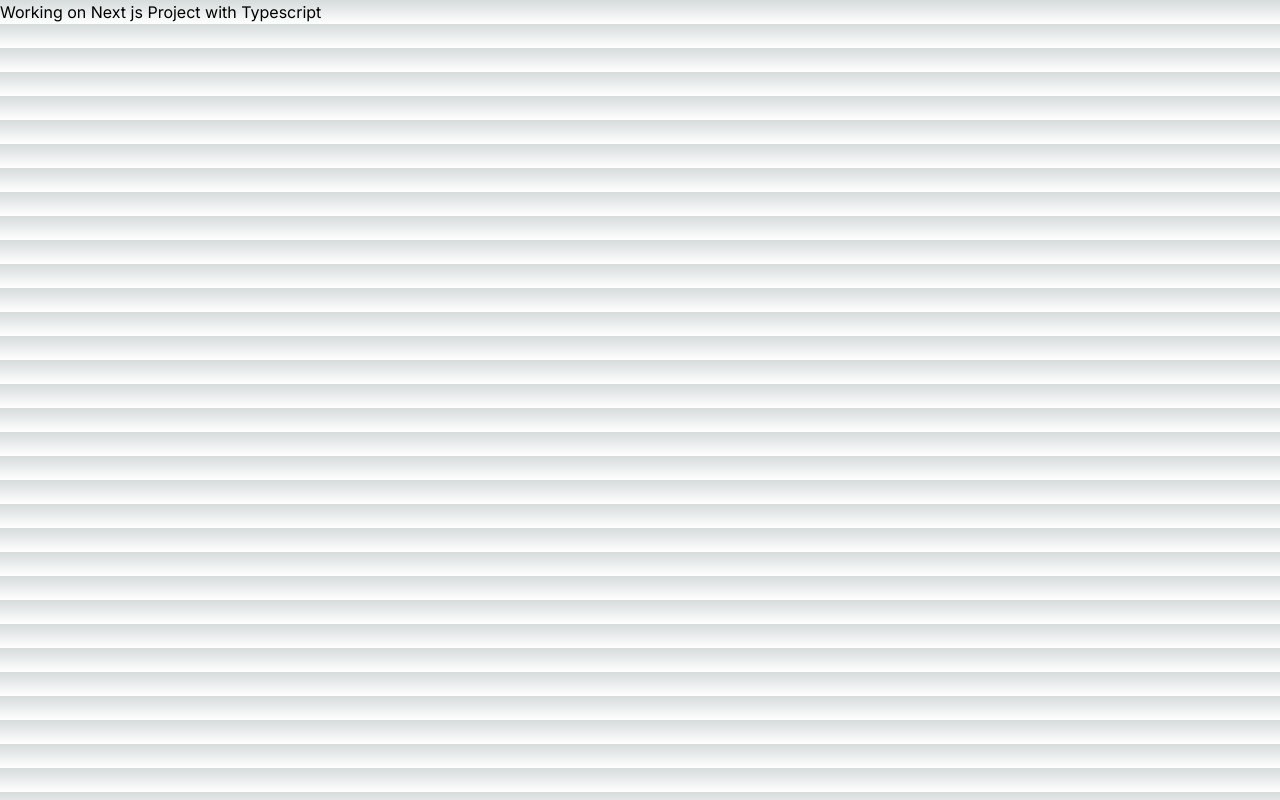
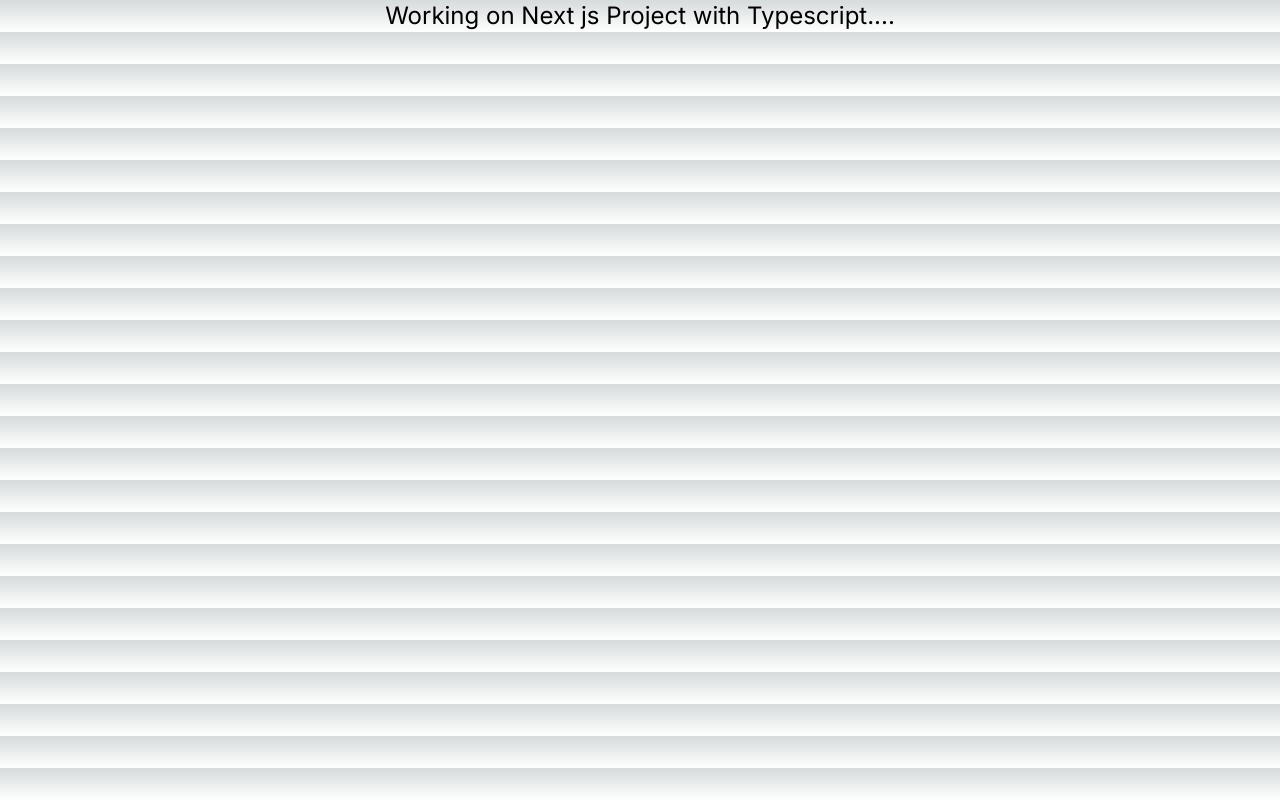
Before and after one commit to Amitsharma45/nextjs-devflow, a Next.js app: page / in a window 1280 px wide. Built offline with nearby package versions, Linux system fonts and the light colour scheme.

Commit message:
fixed bug

```diff
--- a/src/app/layout.tsx
+++ b/src/app/layout.tsx
@@ -1,11 +1,12 @@
 import type { Metadata } from 'next'
 import { Inter } from 'next/font/google'
 import './globals.css'
+import React from 'react'
 
 const inter = Inter({ subsets: ['latin'] })
 
 export const metadata: Metadata = {
-  title: 'Create Next App',
+  title: 'Dev-flow',
   description: 'Generated by create next app',
 }
 
--- a/src/app/page.tsx
+++ b/src/app/page.tsx
@@ -1,7 +1,7 @@
 export default function Home() {
   return (
-    <div>
-      <p>Working on Next js Project with Typescript</p>
+    <div className="flex items-center justify-center text-2xl">
+      <p>Working on Next js Project with Typescript....</p>
     </div>
   );
 }
```
